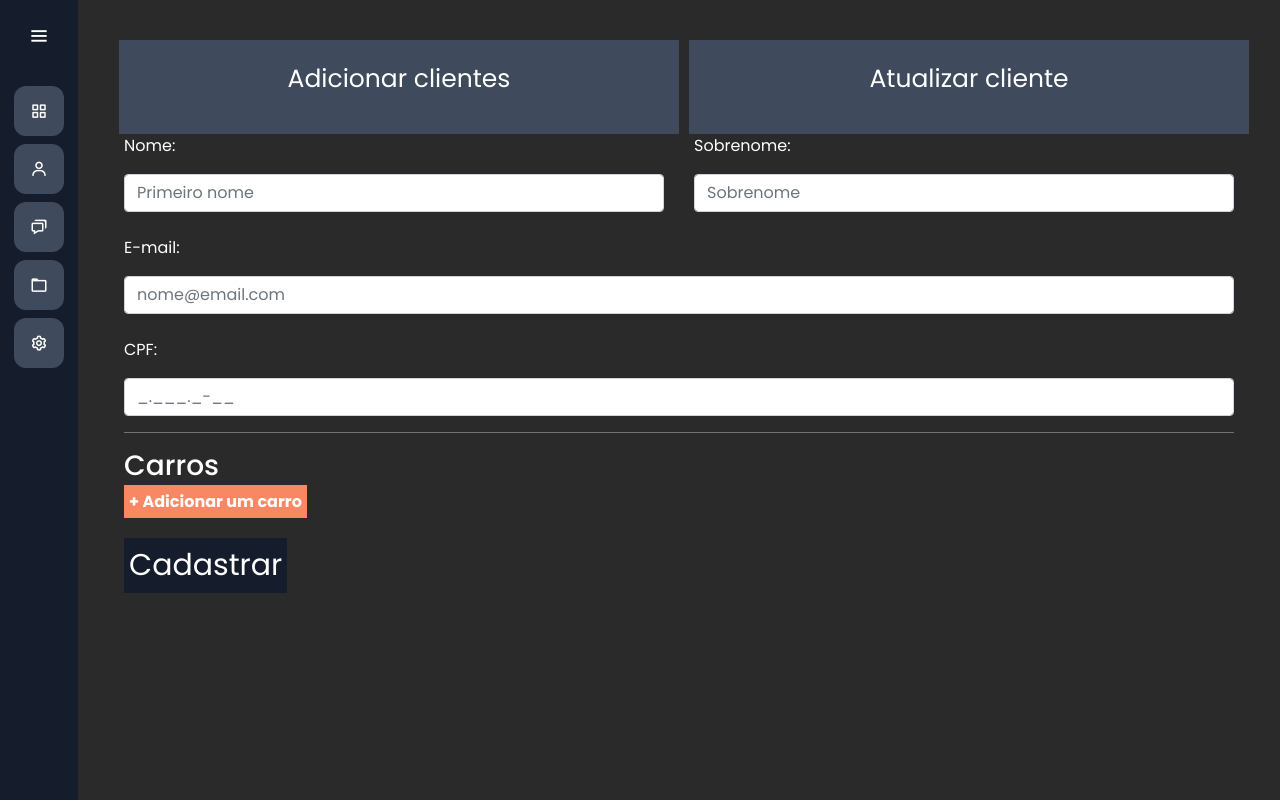
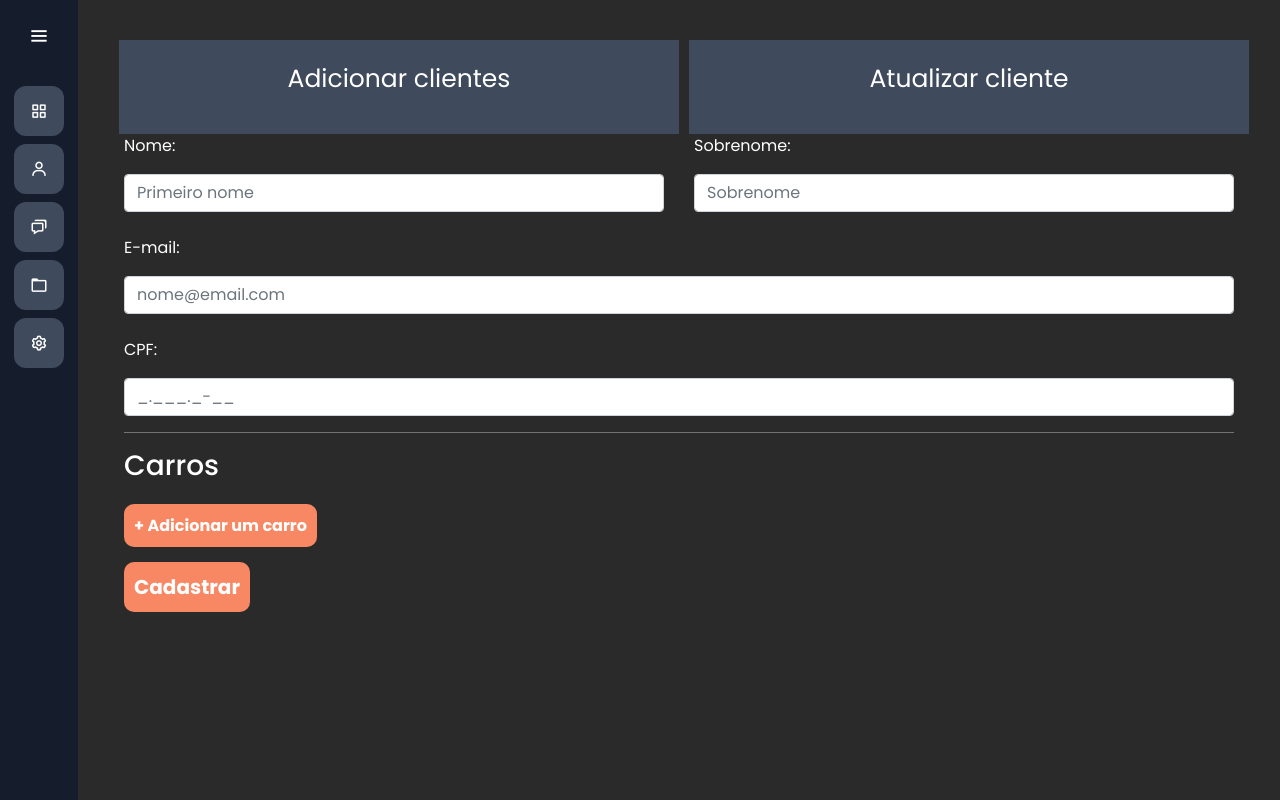
Before and after one commit to alexpfaffen/PMI-4_Service_Control, a Django app: page /clientes/ in a window 1280 px wide. Run offline with Django 5.2, Linux system fonts and the light colour scheme.

Commit message:
botao adicionar um carro

```diff
--- a/clientes/templates/clientes.html
+++ b/clientes/templates/clientes.html
@@ -41,23 +41,19 @@
             <hr style="background-color:gray;">
             <div class="add-carros">
                 <h3>Carros</h3>
+                <br>
                 <span class="btn-add-carros" onclick="add_carro()">+ Adicionar um carro</span>
 
                 <div id="form-carro">
 
                 </div>
+            </div>
+        </form>
+    </div>
+    <br>
+    <input type="submit" value="Cadastrar" class="btn-principal">
+</div>
+<script src="{% static 'clientes/js/clientes.js' %}"></script>
 
-            </div>
-
-            <br>
-            <input type="submit" value="Cadastrar" class="btn-principal">
-
-        </form>
-
-    </div>
-
-    <br>
-
-</div>
 
 {% endblock %}
--- a/templates/static/clientes/css/clientes.css
+++ b/templates/static/clientes/css/clientes.css
@@ -13,15 +13,18 @@
 
 .btn-add-carros {
   background-color: var(--contrast-color);
-  padding: 5px;
+  padding: 10px;
   font-weight: bold;
   cursor: pointer;
+  border-radius: 10px;
 }
 
 .btn-principal {
   color: white;
   border: none;
-  background-color: var(--dark-color);
-  padding: 5px;
-  font-size: 30px;
+  font-weight: bold;
+  background-color: var(--contrast-color);
+  padding: 10px;
+  font-size: 20px;
+  border-radius: 10px;
 }
--- a/templates/static/clientes/js/clientes.js
+++ b/templates/static/clientes/js/clientes.js
@@ -1,5 +1,8 @@
 function add_carro() {
   container = document.getElementById("form-carro");
 
+  html =
+    "<br><div class='row'><div class='col-md'> <input type='text' placeholder='carro' class='form-control' name='carro'></div><div class='col-md'><input type='text' placeholder='Placa' class='form-control' name='placa'></div><div class='col-md'><input type='number' placeholder='Ano' class='form-control' name='ano'> </div></div>";
+
   container.innerHTML += html;
 }
```
